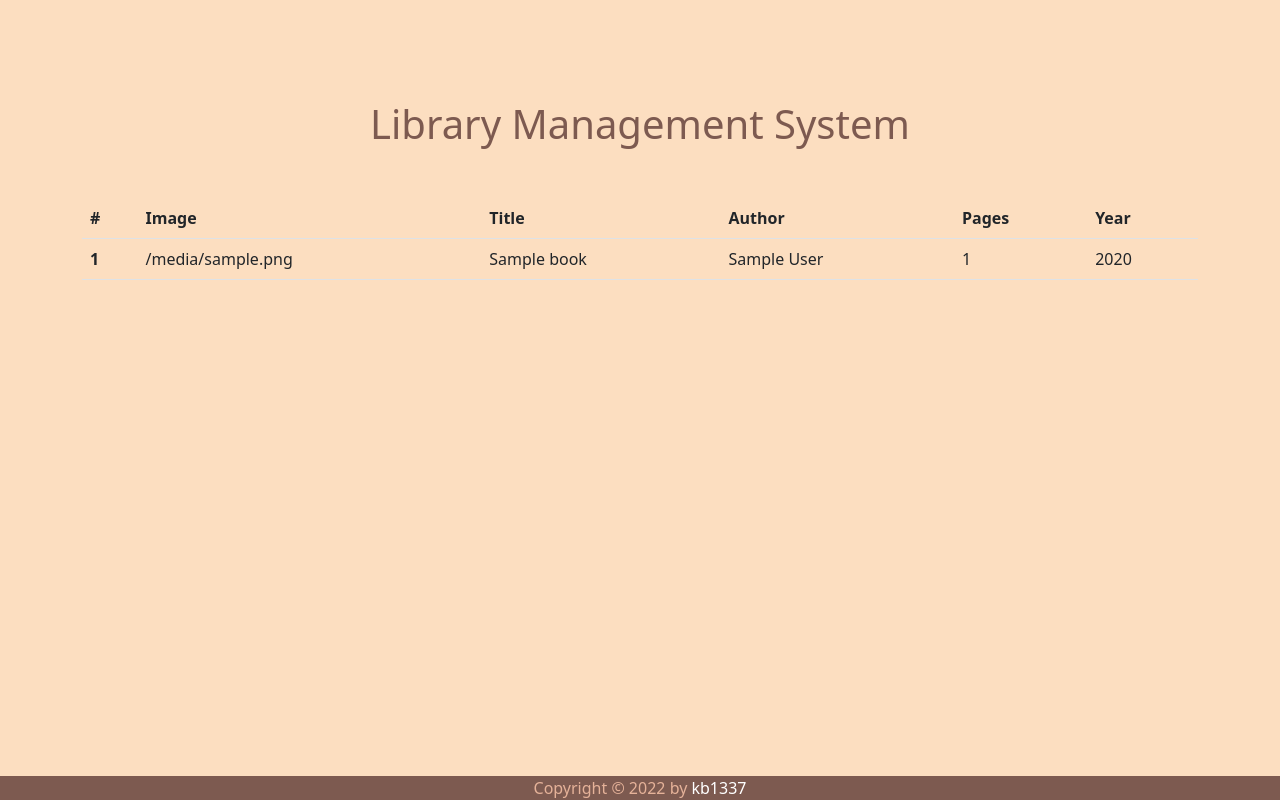
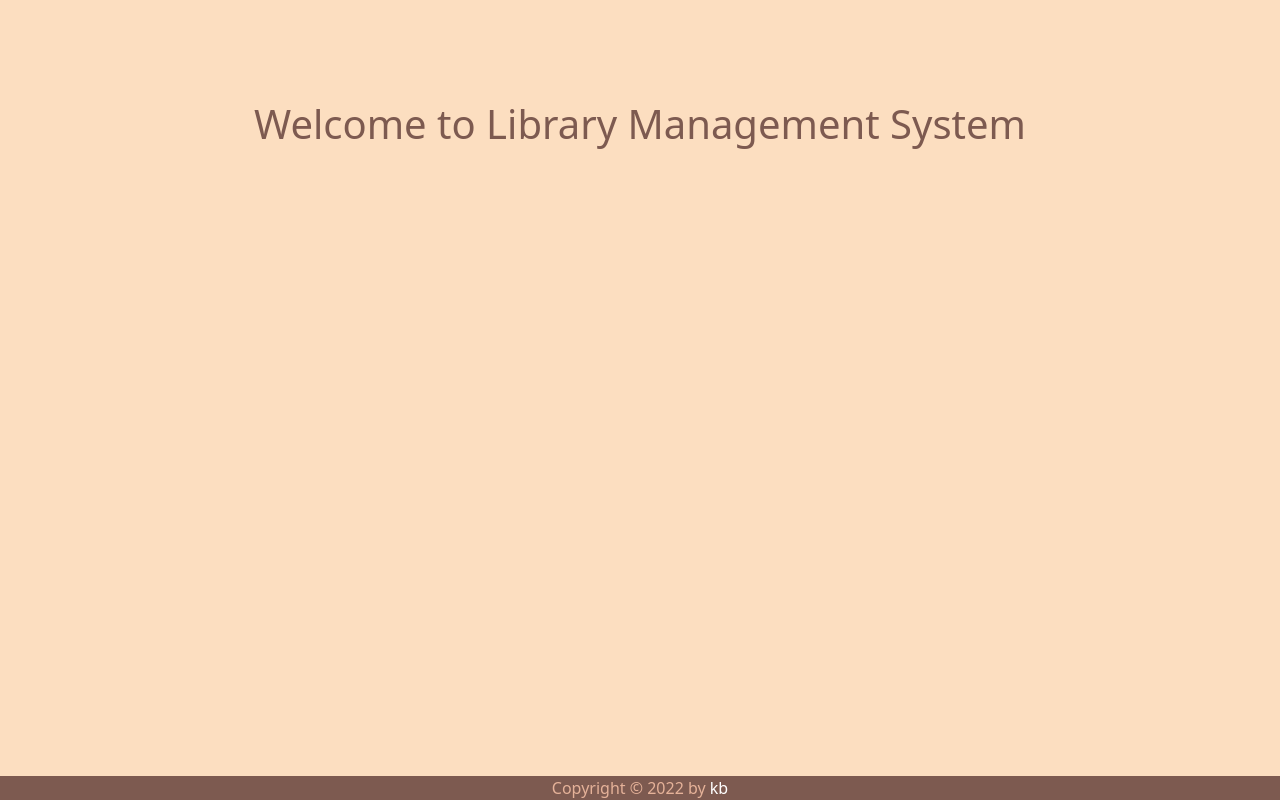
Before and after one commit to kb1337/lms, a Flask app: page / in a window 1280 px wide. Run offline with Flask 2, Linux system fonts and the light colour scheme; a database or web service that is not in the repository returns one stand-in record (values such as "Sample title").

Commit message:
Update home page

```diff
--- a/templates/index.html
+++ b/templates/index.html
@@ -1,61 +1,11 @@
-<!DOCTYPE html>
-<html lang="en">
+{% extends 'base.html' %}
 
-  <head>
-    <meta charset="UTF-8"/>
-    <meta name="viewport" content="width=device-width, user-scalable=no, initial-scale=1.0, maximum-scale=1.0, minimum-scale=1.0"/>
-    <meta http-equiv="X-UA-Compatible" content="ie=edge"/>
-    <meta name="author" content="Kadir Burak Gündüz"/>
-    <title>Library Management System</title>
-    <link href="https://cdn.jsdelivr.net/npm/bootstrap@5.2.0-beta1/dist/css/bootstrap.min.css" rel="stylesheet" integrity="sha384-0evHe/X+R7YkIZDRvuzKMRqM+OrBnVFBL6DOitfPri4tjfHxaWutUpFmBp4vmVor" crossorigin="anonymous"/>
-    <link rel="stylesheet" href="../static/style.css"/>
-  </head>
+{% block head_title %}LMS{% endblock %}
 
-  <body>
-    <header>
-      <h1>Library Management System</h1>
-    </header>
+{% block header %}
+  <h1>
+    {% block title %}Welcome to Library Management System{% endblock %}
+  </h1>
+{% endblock %}
 
-    <div class="container">
-      {% if books %}
-        <table class="table">
-          <thead>
-            <tr>
-              <th scope="col">#</th>
-              <th scope="col">Image</th>
-              <th scope="col">Title</th>
-              <th scope="col">Author</th>
-              <th scope="col">Pages</th>
-              <th scope="col">Year</th>
-            </tr>
-          </thead>
-          <tbody>
-            {% for book in books %}
-              <tr>
-                <th scope="row">{{loop.index}}</th>
-                <td hidden="true">{{book.id}}</td>
-                <td>{{book.imageLink}}</td>
-                <td>{{book.title}}</td>
-                <td>{{book.author}}</td>
-                <td>{{book.pages}}</td>
-                <td>{{book.year}}</td>
-              </tr>
-            {% endfor %}
-          </tbody>
-        </table>
-      {% else %}
-        <div class="alert alert-danger" role="alert">
-          <strong>No books found</strong>
-        </div>
-      {% endif %}
-    </div>
-
-    <footer>
-      Copyright &copy; 2022 by
-      <a href="https://github.com/kb1337">kb1337</a>
-    </footer>
-
-    <script src="https://cdn.jsdelivr.net/npm/bootstrap@5.2.0-beta1/dist/js/bootstrap.bundle.min.js" integrity="sha384-pprn3073KE6tl6bjs2QrFaJGz5/SUsLqktiwsUTF55Jfv3qYSDhgCecCxMW52nD2" crossorigin="anonymous"></script>
-  </body>
-
-</html>
+{% block content %}{% endblock %}
```
